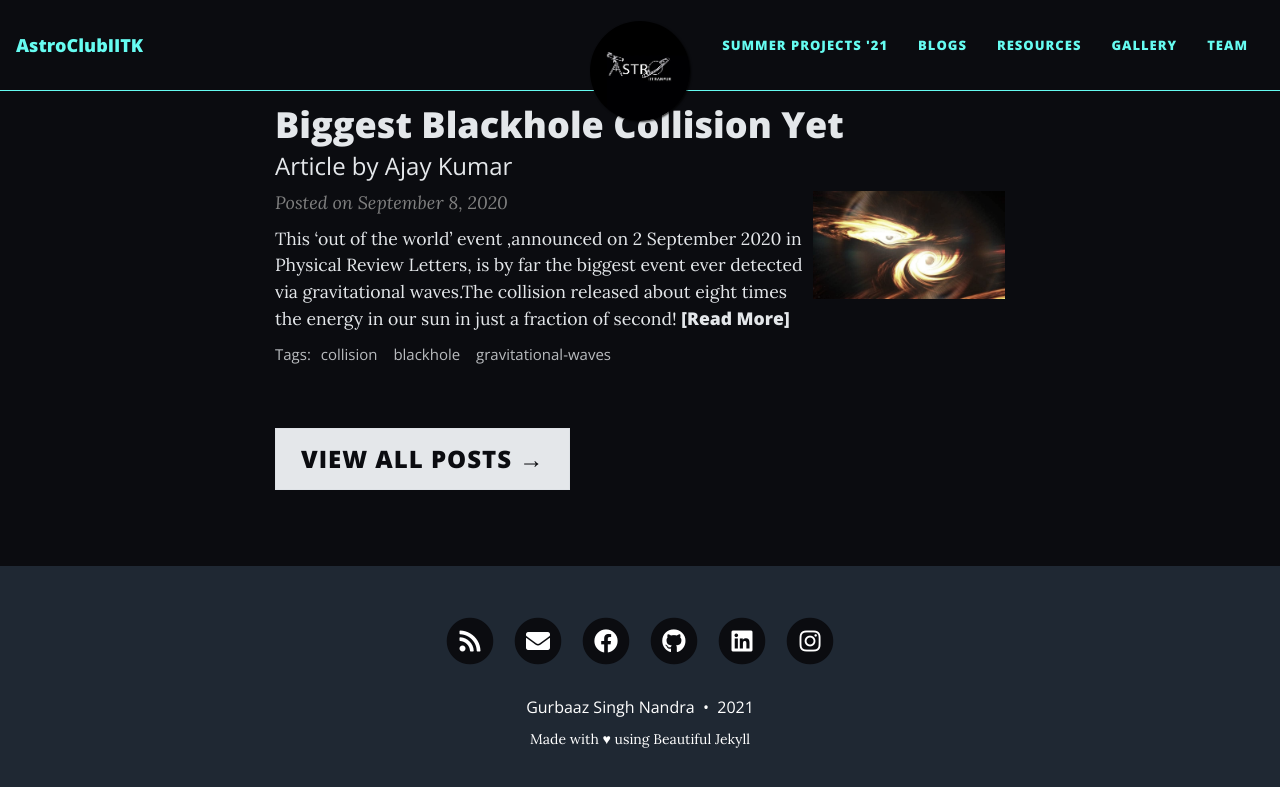
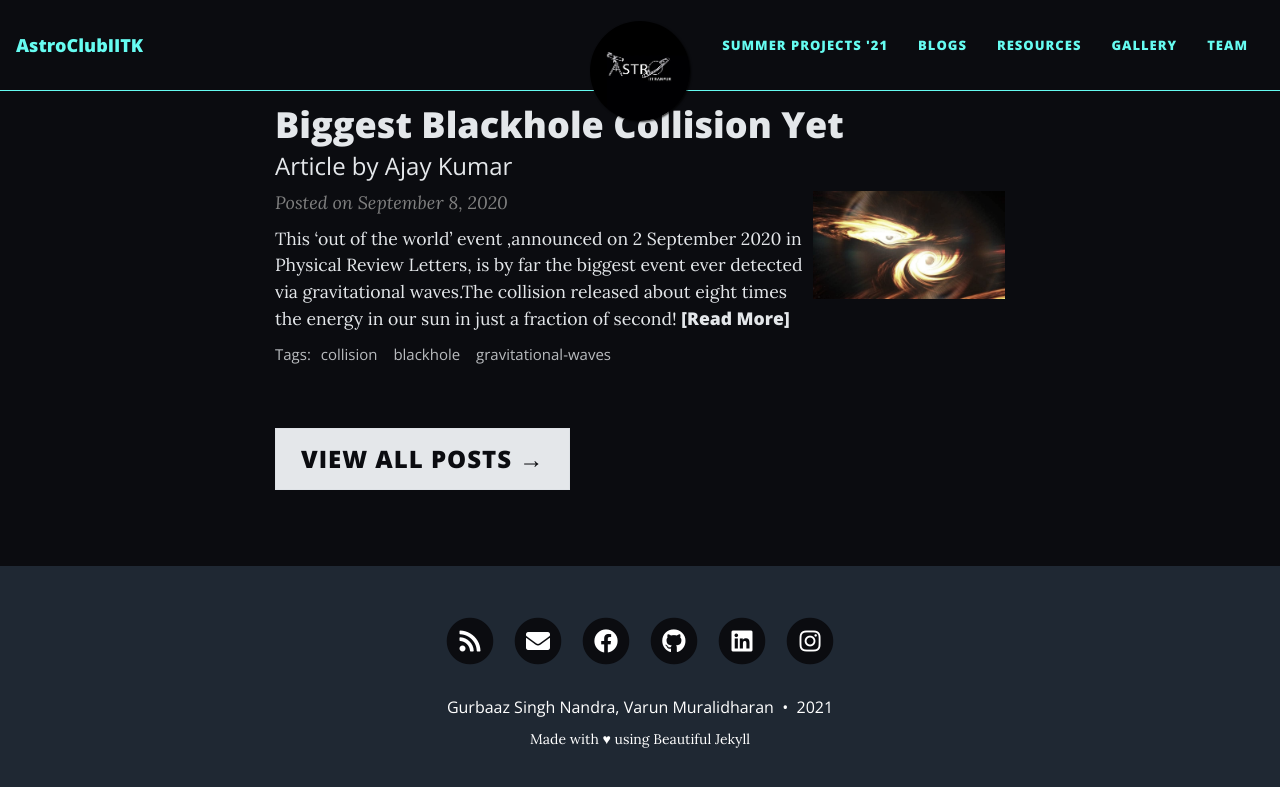
Before and after one commit to astroclubiitk/astroclubiitk.github.io, a Jekyll site: the page built from index.html, in a window 1280 px wide and 900 px high, scrolled down 2764 px, cut to the strip 0-796 px from the top of the window. Shown: the top 787 px of the strip. Built offline with Jekyll 4.4.1, drawn with Linux system fonts in a browser that asks for light colours; nearby versions of some CDN libraries; the list of posts is cut into pages by our own code.

Commit message:
Update _config.yml

```diff
--- a/_config.yml
+++ b/_config.yml
@@ -11,7 +11,7 @@ title: AstroClubIITK
 titlebar: Astronomy Club &#8226; IIT Kanpur
 
 # Your name to show in the footer
-author: Gurbaaz Singh Nandra
+author: Gurbaaz Singh Nandra, Varun Muralidharan
 
 # --- List of links in the navigation bar --- #
 collections:
```
